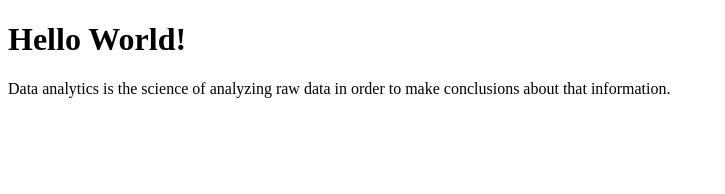
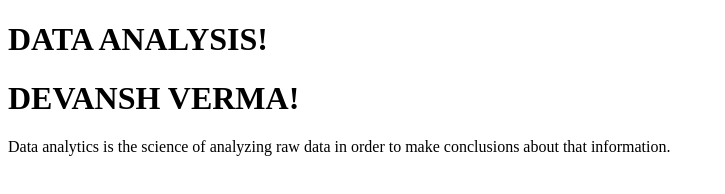
Before and after one commit to devanshverma711/data.github.io, a plain HTML site: page d.html in a window 1280 px wide. Shown: the whole page, without its empty margins (0-725 px from the left). Drawn offline with Linux system fonts and the light colour scheme.

Commit message:
Update d.html

```diff
--- a/d.html
+++ b/d.html
@@ -7,7 +7,8 @@
     </head>
 
     <body>
-        <h1>Hello World!</h1>
+        <h1>DATA ANALYSIS!</h1>
+        <h1>DEVANSH VERMA!</h1>
         <p>Data analytics is the science of analyzing raw data in order to make conclusions about that information.</p>
     </body>
 
```
